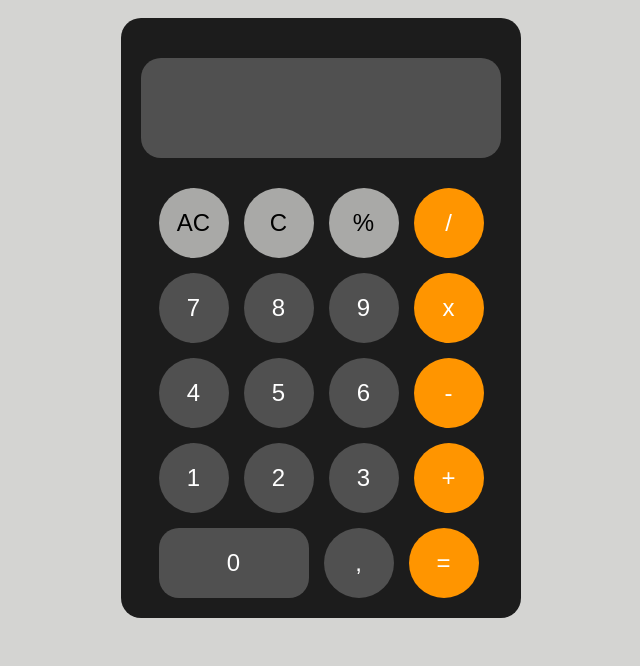
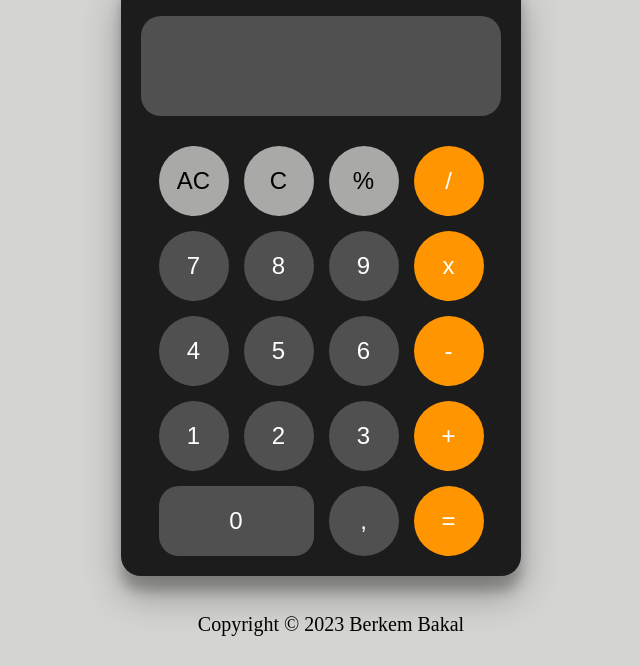
Before and after one commit to Brkm14/odin-calculator, a plain HTML site: page index.html in a window 1280 px wide. Shown: the part 134-800 px from the top of the page, without its empty margins (319-959 px from the left). Drawn offline with Linux system fonts and the light colour scheme.

Commit message:
Add copyright and update css

```diff
--- a/index.html
+++ b/index.html
@@ -44,7 +44,15 @@
         </div>
     </div>
 
-
+    <footer class="footer">
+        <p>
+          Copyright ©
+          <script>
+            document.write(new Date().getFullYear())
+          </script>
+          Berkem Bakal
+        </p>
+      </footer>
     <script src="script.js" defer></script>
 </body>
 </html>
--- a/style.css
+++ b/style.css
@@ -7,6 +7,8 @@ h1 {
     color: #FF9500;
     font-family: 'Gill Sans', 'Gill Sans MT', Calibri, 'Trebuchet MS', sans-serif;
     font-size: 60px;
+    margin-top: 0;
+    margin-bottom: 30px;
 }
 
 .calculator{
@@ -19,8 +21,7 @@ h1 {
     text-align: center;
     margin: 0 auto;
     align-items: center;
-
-}
+    box-shadow: rgba(0, 0, 0, 0.3) 0px 19px 38px, rgba(0, 0, 0, 0.22) 0px 15px 12px;}
 
 .screen{
     display: flex;
@@ -66,7 +67,7 @@ button{
 }
 
 #zero {
-    width: 150px;
+    width: 155px;
     border-radius: 20px;
 }
 
@@ -106,3 +107,19 @@ button:hover {
 .grey:hover {
     background-color: #e1e1dffa;
 }
+
+
+/* FOOTER */
+
+.footer {
+    position: absolute;
+    bottom: 0;
+    left: 0;
+    display: flex;
+    align-items: center;
+    justify-content: center;
+    gap: 10px;
+    width: 100%;
+    padding: 10px;
+    font-size: 20px;
+  }
```
